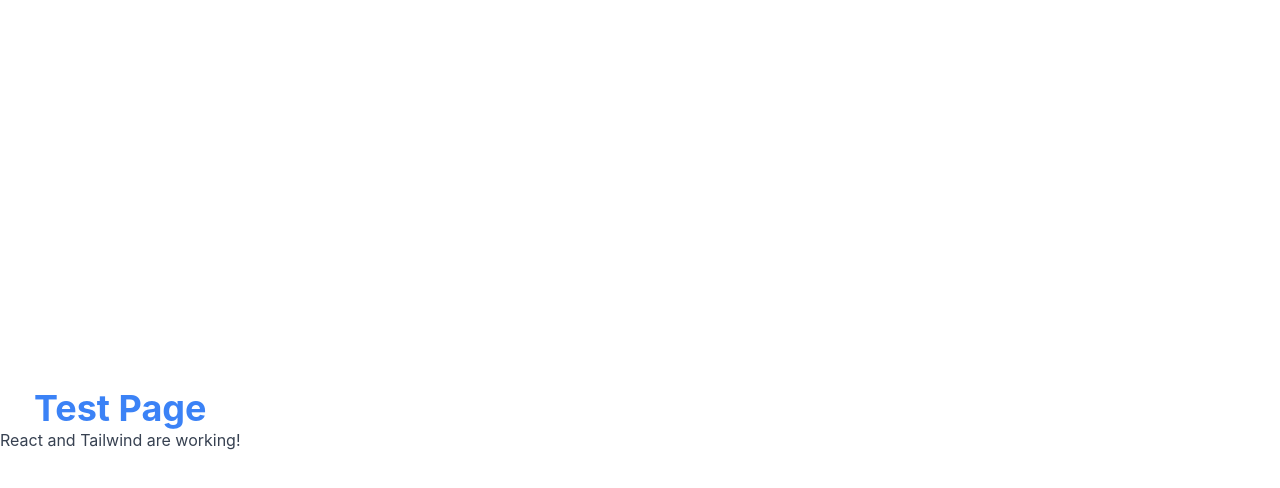
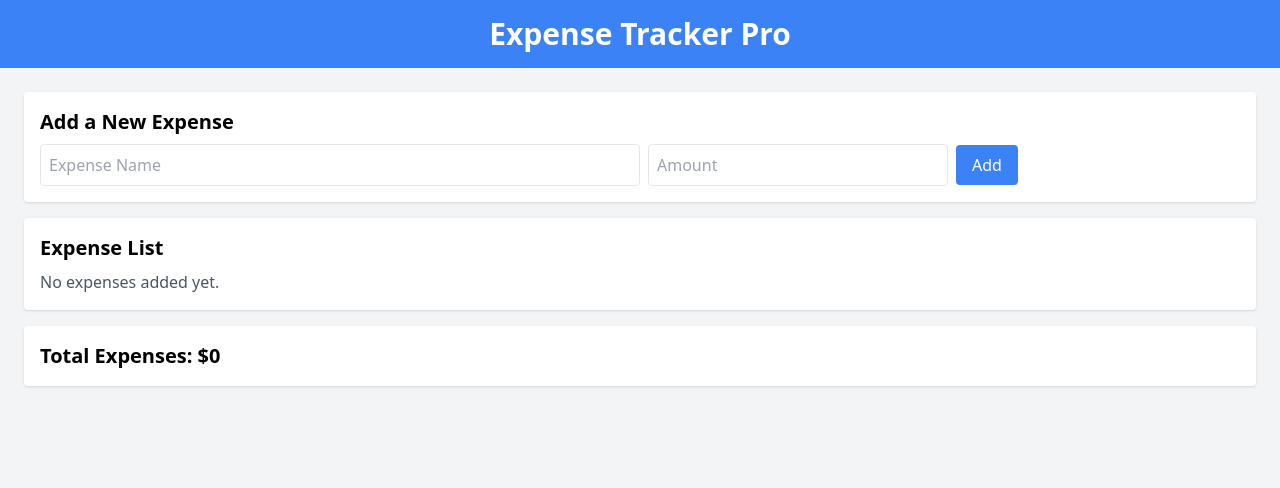
Before and after one commit to Carlosmarroquin20/expense-tracker-pro, a React (Vite) app: page / in a window 1280 px wide. Shown: the top 488 px of the page. Built offline with nearby package versions, Linux system fonts and the light colour scheme.

Commit message:
Add global CSS reset and fix layout for full screen display

```diff
--- a/src/App.jsx
+++ b/src/App.jsx
@@ -1,8 +1,13 @@
+
 import HomePage from "./pages/HomePage";
 import "./styles/index.css";
 
 const App = () => {
-  return <HomePage />;
+  return (
+    <div>
+      <HomePage />
+    </div>
+  );
 };
 
 export default App;
--- a/src/pages/HomePage.jsx
+++ b/src/pages/HomePage.jsx
@@ -1,8 +1,17 @@
+import Header from "../components/Header";
+import ExpenseForm from "../components/ExpenseForm";
+import ExpenseList from "../components/ExpenseList";
+import TotalExpenses from "../components/TotalExpenses";
+
 const HomePage = () => {
     return (
-      <div className="text-center mt-10">
-        <h1 className="text-4xl text-blue-500 font-bold">Test Page</h1>
-        <p className="text-gray-700">React and Tailwind are working!</p>
+      <div className="min-h-screen w-full bg-gray-100 flex flex-col">
+        <Header />
+        <div className="flex-grow w-full max-w-7xl mx-auto p-6">
+          <ExpenseForm />
+          <ExpenseList />
+          <TotalExpenses />
+        </div>
       </div>
     );
   };
--- a/src/styles/index.css
+++ b/src/styles/index.css
@@ -2,71 +2,14 @@
 @tailwind components;
 @tailwind utilities;
 
-:root {
-  font-family: Inter, system-ui, Avenir, Helvetica, Arial, sans-serif;
-  line-height: 1.5;
-  font-weight: 400;
-
-  color-scheme: light dark;
-  color: rgba(255, 255, 255, 0.87);
-  background-color: #242424;
-
-  font-synthesis: none;
-  text-rendering: optimizeLegibility;
-  -webkit-font-smoothing: antialiased;
-  -moz-osx-font-smoothing: grayscale;
+html,
+body {
+  margin: 0;
+  padding: 0;
+  width: 100%;
+  height: 100%;
 }
 
-a {
-  font-weight: 500;
-  color: #646cff;
-  text-decoration: inherit;
-}
-a:hover {
-  color: #535bf2;
-}
-
-body {
-  margin: 0;
-  display: flex;
-  place-items: center;
-  min-width: 320px;
+#root {
   min-height: 100vh;
 }
-
-h1 {
-  font-size: 3.2em;
-  line-height: 1.1;
-}
-
-button {
-  border-radius: 8px;
-  border: 1px solid transparent;
-  padding: 0.6em 1.2em;
-  font-size: 1em;
-  font-weight: 500;
-  font-family: inherit;
-  background-color: #1a1a1a;
-  cursor: pointer;
-  transition: border-color 0.25s;
-}
-button:hover {
-  border-color: #646cff;
-}
-button:focus,
-button:focus-visible {
-  outline: 4px auto -webkit-focus-ring-color;
-}
-
-@media (prefers-color-scheme: light) {
-  :root {
-    color: #213547;
-    background-color: #ffffff;
-  }
-  a:hover {
-    color: #747bff;
-  }
-  button {
-    background-color: #f9f9f9;
-  }
-}
```
